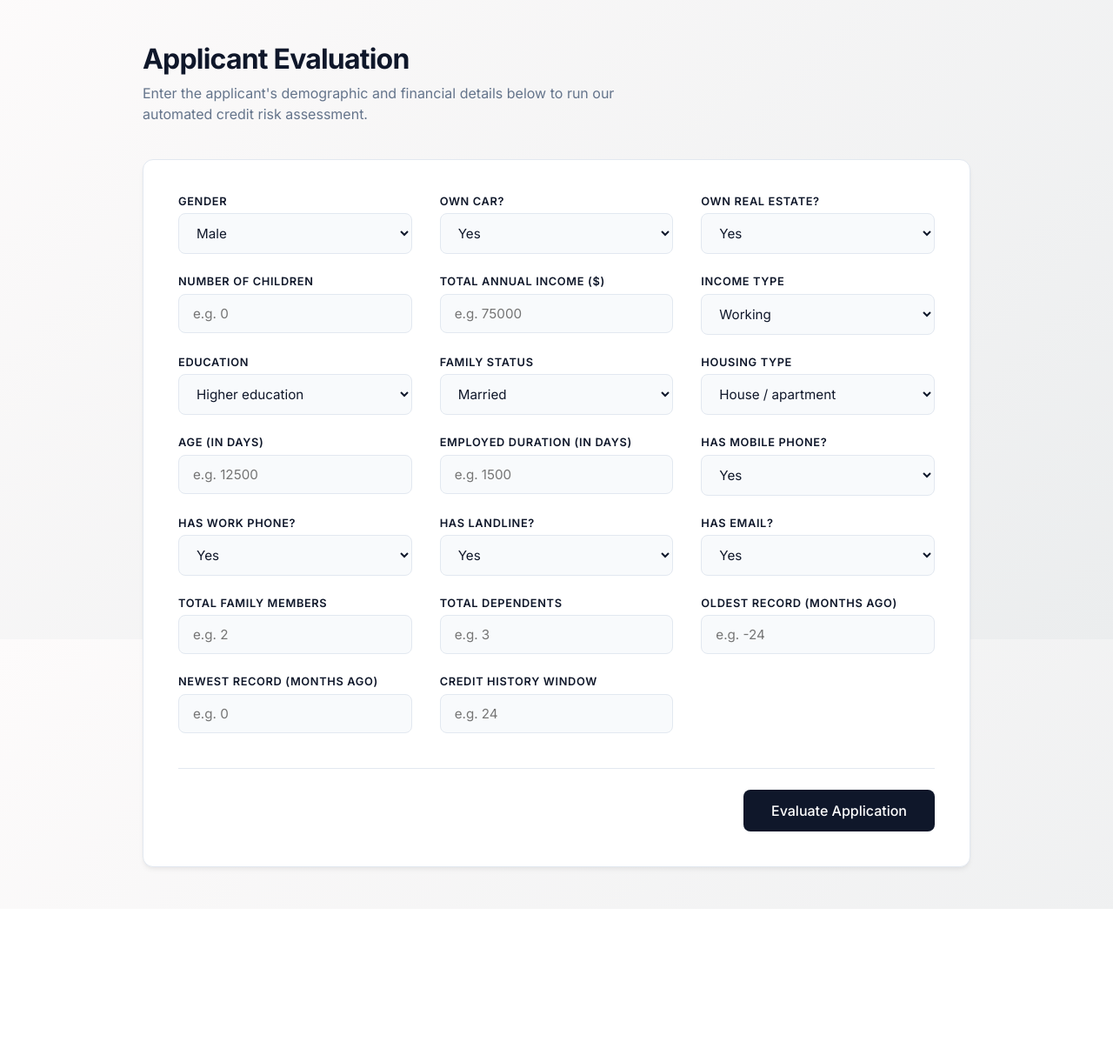
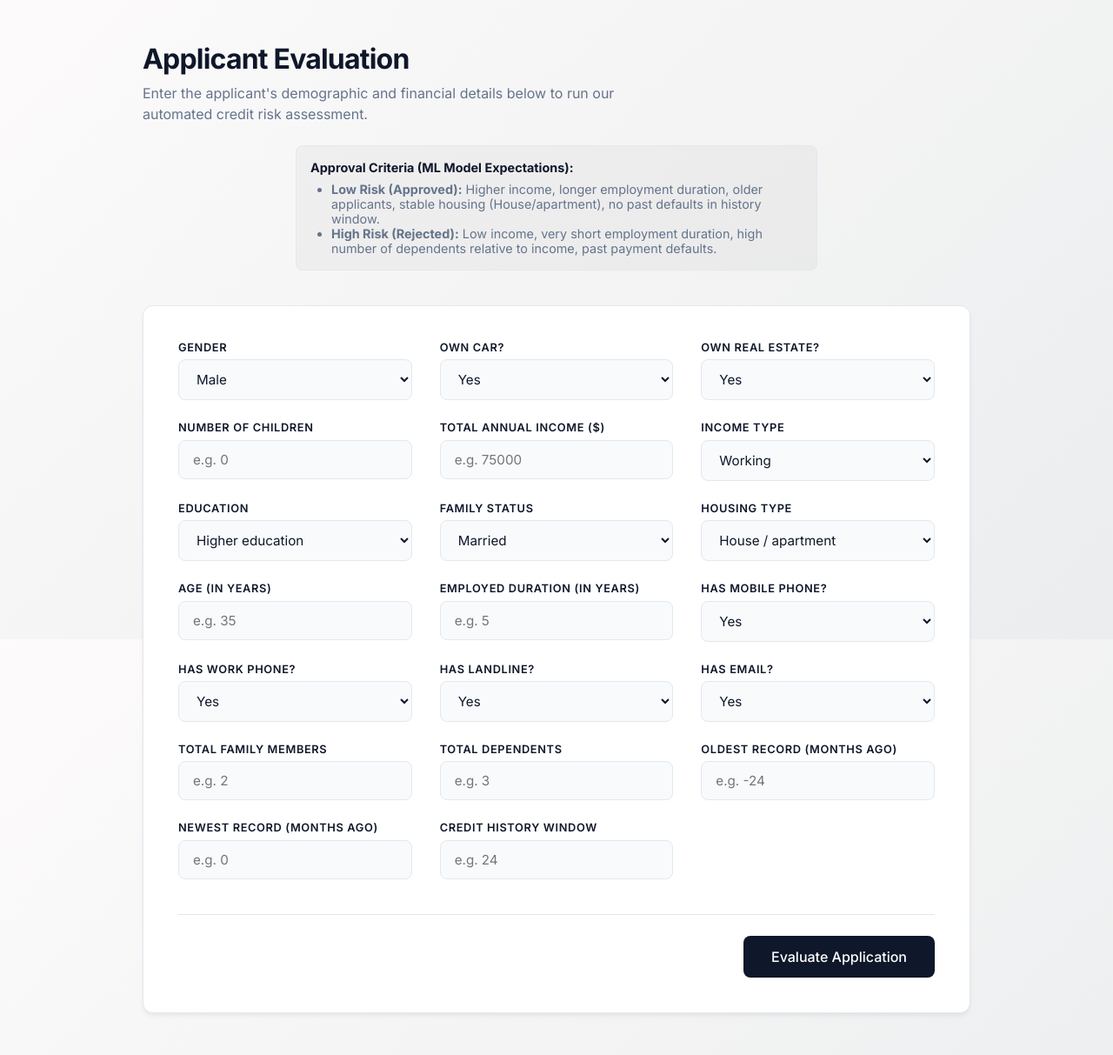
Before and after one commit to Bhuwinrag/Credit-Card-Skillwallet-Internship, a Flask app: page / in a window 1280 px wide. Shown: the part 65-1278 px from the top of the page at 87% size. Before the commit the page ends 1110 px from the top, so only its background shows below. Run offline with Flask 3, Linux system fonts and the light colour scheme.

Commit message:
Fix ML rejection logic via class_weight balancing, update UI to use Years, add Approval Criteria logic

```diff
--- a/app.py
+++ b/app.py
@@ -25,6 +25,10 @@ def predict():
         # Get input values from form
         features = [float(x) for x in request.form.values()]
 
+        # Convert user-friendly Years to Days as expected by the model
+        features[9] = features[9] * 365   # DAYS_BIRTH
+        features[10] = features[10] * 365 # DAYS_EMPLOYED
+
         # Convert input into array
         final_input = [np.array(features)]
 
--- a/templates/index.html
+++ b/templates/index.html
@@ -179,6 +179,13 @@
         <div class="hero">
             <h2>Applicant Evaluation</h2>
             <p>Enter the applicant's demographic and financial details below to run our automated credit risk assessment.</p>
+            <div class="criteria-box" style="margin-top: 1.5rem; background: rgba(0,0,0,0.03); padding: 1rem; border-radius: 8px; border: 1px solid var(--border); text-align: left; max-width: 600px; margin-left: auto; margin-right: auto; font-size: 0.9rem;">
+                <strong>Approval Criteria (ML Model Expectations):</strong>
+                <ul style="margin-top: 0.5rem; margin-left: 1.5rem; color: var(--text-muted);">
+                    <li><strong>Low Risk (Approved):</strong> Higher income, longer employment duration, older applicants, stable housing (House/apartment), no past defaults in history window.</li>
+                    <li><strong>High Risk (Rejected):</strong> Low income, very short employment duration, high number of dependents relative to income, past payment defaults.</li>
+                </ul>
+            </div>
         </div>
 
         <div class="form-card">
@@ -264,13 +271,13 @@
                 </div>
 
                 <div class="input-box">
-                    <label>Age (in Days)</label>
-                    <input type="number" name="DAYS_BIRTH" placeholder="e.g. 12500" required min="0">
+                    <label>Age (in Years)</label>
+                    <input type="number" name="DAYS_BIRTH" placeholder="e.g. 35" required min="18" max="100">
                 </div>
 
                 <div class="input-box">
-                    <label>Employed Duration (in Days)</label>
-                    <input type="number" name="DAYS_EMPLOYED" placeholder="e.g. 1500" required min="0">
+                    <label>Employed Duration (in Years)</label>
+                    <input type="number" name="DAYS_EMPLOYED" placeholder="e.g. 5" required min="0" max="60">
                 </div>
 
                 <div class="input-box">
```
Also changed, not shown: save_model.py (+7 -7 lines), 1 other file.
